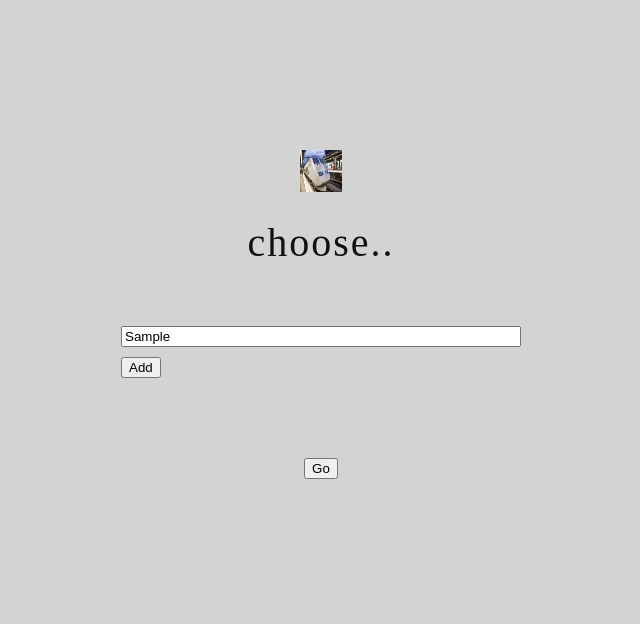
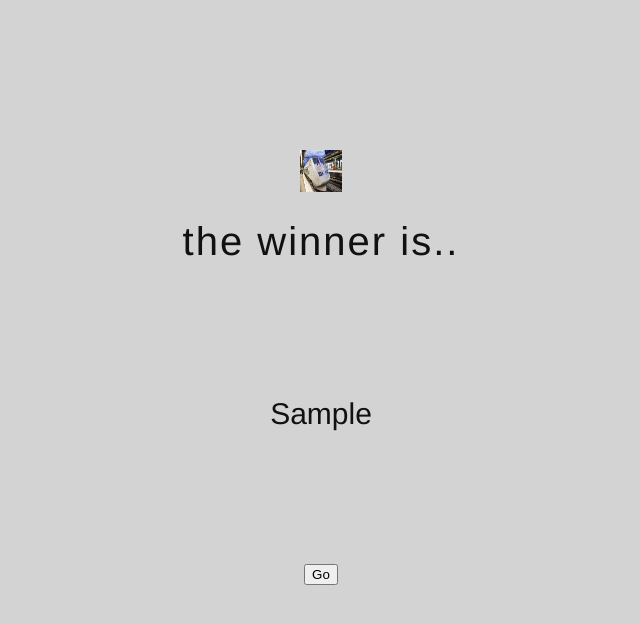
Before and after one commit to limpanini/help-me-choose, a plain HTML site: page index.html in a window 1280 px wide. Both pictures are taken after typing "Sample" into the empty fields and a click on the button "Go". Shown: the whole page, without its empty margins (319-959 px from the left). Drawn offline with nearby package versions, Linux system fonts and the light colour scheme.

Commit message:
added functionality and some css

```diff
--- a/index.html
+++ b/index.html
@@ -7,7 +7,11 @@
   </head>
   <body>
     <img src="train.jpeg" alt="train" height="42" width="42">
-    <h1 class="header">choose..</h1>
+
+    <div class="headerSection">
+      <h1 class="headerFirst">choose between..</h1>
+      <h1 class="headerSecond">the winner is..</h1>
+    </div>
 
     <div class="inputSection">
       <div class="inputs">
@@ -16,13 +20,14 @@
       <button class="addOption">Add</button>
     </div>
     <div class="resultSection"></div>
-    <button>Go</button>
+    <button class="submit">Go</button>
     <script src="https://code.jquery.com/jquery-3.2.1.min.js"></script>
     <script>
       //när vi laddar sidan ska vi köra en funktion
       //det hide funktionen gör är att den lägger till display none på klassen resultsection
       $(function() {
         $('.resultSection').hide()
+        $('.headerSecond').hide()
 
         //vi skapar en variablel som är en funktion
         var add_option = function() {
@@ -31,12 +36,39 @@
         var add_background = function() {
           $('body').toggleClass('dark')
         }
-        //nu ska vi hitta knappen så att när vi klickar på knappen så körs fnktkonen oven
+        //nu ska vi hitta knappen så att när vi klickar på knappen så körs fnktkonen ovan
         //hitta add option och på klick kör addoption
         $('.addOption').click(add_option)
 
-        $('.header').click(add_background)
+        $('.headerSection').click(add_background)
 
+        //ta alla inputs jag har skrivit och lägg dem i en lista
+        var options = []
+        var submit = function() {
+
+          //gömma input och visa resultat
+          $('.inputSection').hide()
+          $('.headerFirst').hide()
+          //visa resultSection
+          $('.resultSection').css('display', 'flex')
+          $('.headerSecond').css('display', 'block')
+
+
+          $('input').each(function() {
+            //om värdet inte är en tom sträng..
+            if ($(this).val() != "") {
+              //plocka ut värdet som elementet jag är på just nu har och lägg till det i arrayen options
+              options.push($(this).val())
+            }
+          })
+          console.log(options)
+
+          //plocka ut en vinnare, slumpmässigt
+          var winner = options[Math.floor(Math.random() * options.length)]
+          console.log("winner is "+winner)
+          $('.resultSection').text(winner)
+        }
+        $('.submit').click(submit)
 
       })
 
--- a/main.css
+++ b/main.css
@@ -6,11 +6,14 @@ body {
   margin-top: 150px;
   background-color: lightgray;
   color: #111111;
+  font-family: 'helvetica neue', helvetica, sans-serif;
+  transition:all 0.3s ease;
 }
 
 .dark {
   background-color: #111111;
   color: white;
+  transition:all 0.3s ease;
 }
 
 h1 {
@@ -37,3 +40,11 @@ input {
 .addOption {
   margin-top: 10px;
 }
+
+.resultSection{
+  height: 300px;
+  display: flex;
+  justify-content: center;
+  align-items: center;
+  font-size: 30px;
+}
```
